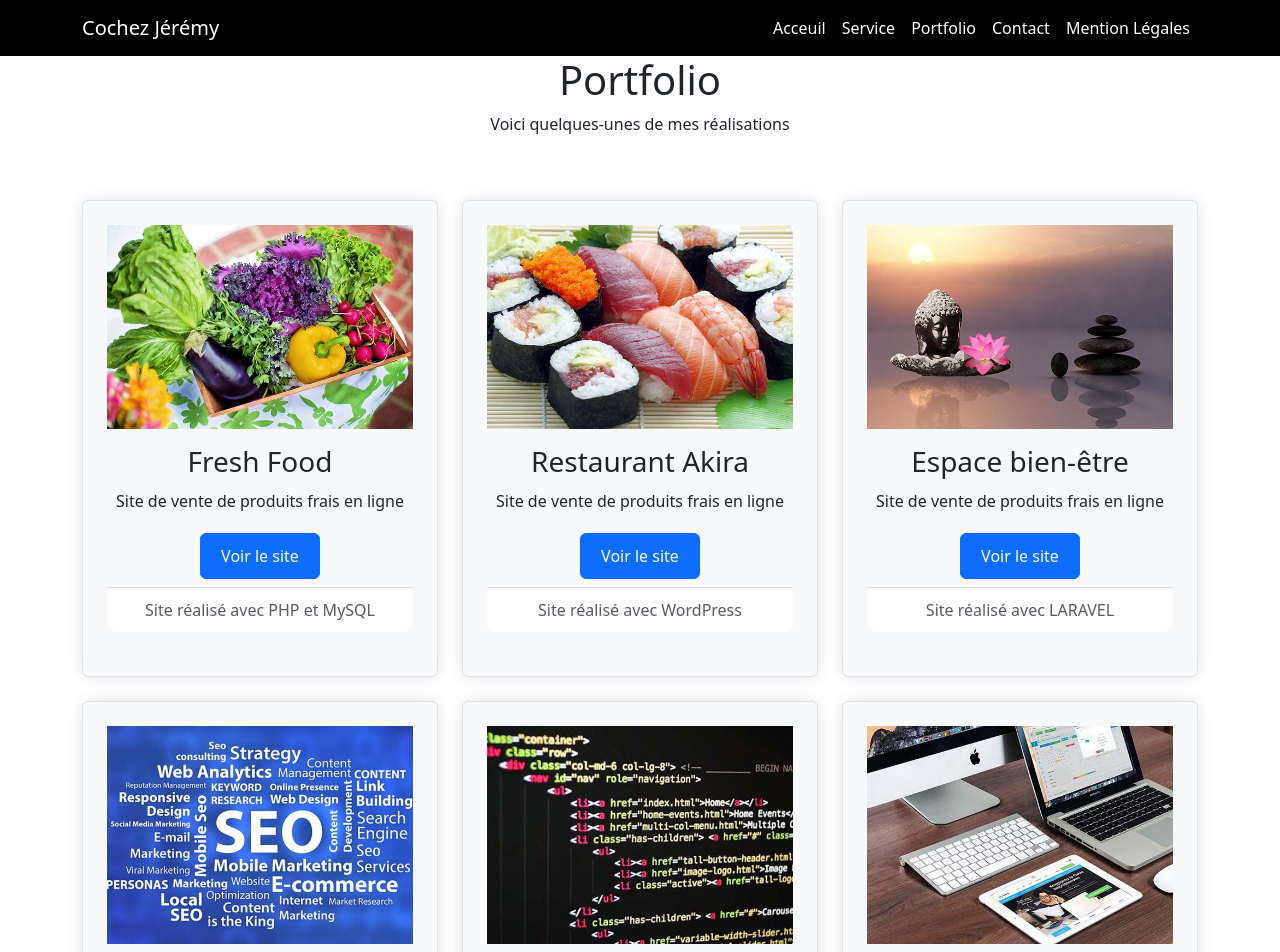
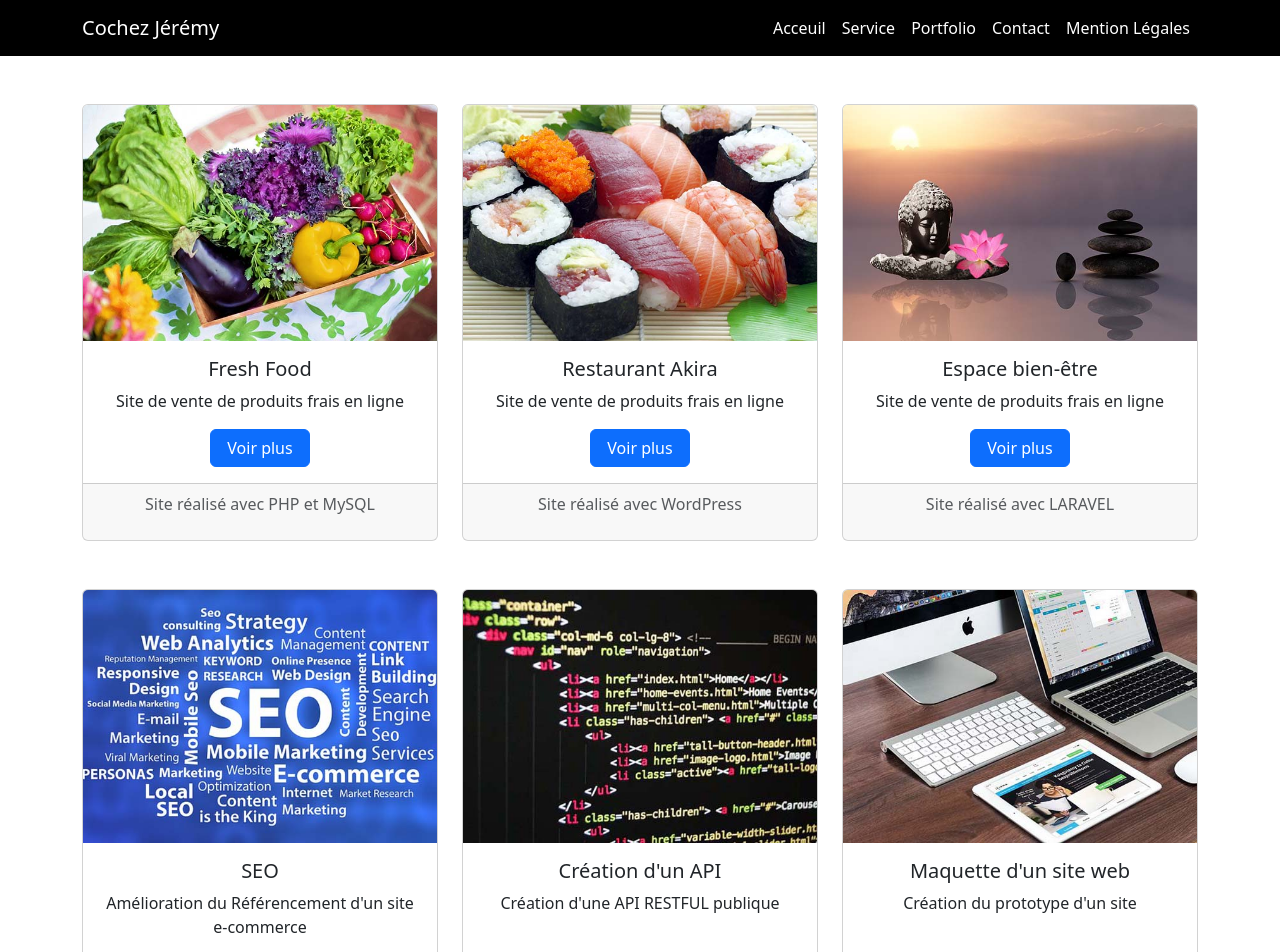
Before and after one commit to Jeremy-c62/projet-react, a React (Create React App) app: page /portfolio in a window 1280 px wide. Shown: the top 952 px of the page. Built offline with nearby package versions, Linux system fonts and the light colour scheme.

Commit message:
modification et amélioration du protfolio

```diff
--- a/src/asset/styles/Portfolio.css
+++ /dev/null
@@ -1,42 +0,0 @@
-.portfolio-card {
-    position: relative;
-    background-color: #f8f9fa;
-    padding: 20px;
-    border-radius: 10px;
-    box-shadow: 0px 0px 15px rgba(0, 0, 0, 0.1);
-    display: flex;
-    flex-direction: column;
-    justify-content: flex-start;
-    align-items: center; /* Centre le contenu horizontalement */
-    height: 100%; /* Assure une hauteur uniforme pour toutes les cartes */
-    text-align: center;
-}
-
-.portfolio-card img {
-    margin-bottom: 20px; /* Ajoute un espacement sous l'image */
-}
-
-.portfolio-card h3 {
-    margin-bottom: 10px; /* Espacement sous le titre */
-}
-
-.portfolio-card p {
-    margin-bottom: 20px; /* Espacement sous le texte descriptif */
-}
-
-.portfolio-card .btn {
-    margin-bottom: 30px; /* Espacement sous le bouton */
-    align-self: center; /* S'assure que le bouton est centré horizontalement */
-    padding: 10px 20px;
-    margin-left: 0px;
-}
-
-.portfolio-card .text-muted {
-    margin-top: auto; /* Le texte en bas de la carte reste en bas */
-    padding: 10px;
-    background-color: rgba(255, 255, 255, 0.85); /* Fond légèrement transparent */
-    border-top: 1px solid #dee2e6; /* Bordure supérieure pour séparer */
-    width: 100%;
-    border-radius: 0 0 10px 10px; /* Coins inférieurs arrondis */
-    text-align: center;
-}
--- a/src/pages/Portfolio.js
+++ b/src/pages/Portfolio.js
@@ -1,128 +1,98 @@
 import React from "react";
 import "bootstrap/dist/css/bootstrap.min.css";
-import bannerImage from "../asset/images/banner.jpg";
 import freshFoodImage from "../asset/images/portfolio/fresh-food.jpg";
 import restaurantAkiraImage from "../asset/images/portfolio/restaurant-japonais.jpg";
 import espaceBienEtreImage from "../asset/images/portfolio/espace-bien-etre.jpg";
 import seo from "../asset/images/portfolio/seo.jpg";
 import creationApi from "../asset/images/portfolio/coder.jpg";
 import Maquette from "../asset/images/portfolio/screens.jpg";
-import "../asset/styles/Portfolio.css"; // Vos styles séparés
+
+const Task = ({ imageSrc, title, description, link, tech }) => {
+    return (
+        <div className="card h-100 d-flex flex-column">
+            <img src={imageSrc} className="card-img-top img-fluid" alt={title} />
+            <div className="card-body d-flex flex-column text-center"> {/* Texte centré */}
+                <h5 className="card-title">{title}</h5>
+                <p className="card-text">{description}</p>
+                <div className="mt-auto d-flex justify-content-center">
+                    <a href={link} className="btn btn-primary w-100 text-center" style={{ maxWidth: "100px", marginLeft: "0px" }}>
+                        Voir plus
+                    </a>
+                </div>
+            </div>
+            <div className="card-footer text-center">
+                <p className="text-muted">{tech}</p>
+            </div>
+        </div >
+    );
+};
 
 const Portfolio = () => {
     return (
-        <>
-            {/* Section bannière */}
-            <section
-                className="portfolio-banner"
-                style={{
-                    backgroundImage: `url(${bannerImage})`, // Image bannière
-                }}
-            >
-            </section>
-            <div className="text-center">
-                <h1>Portfolio</h1>
-                <p>Voici quelques-unes de mes réalisations</p>
+        <div className="container my-5">
+            {/* Grille des cartes */}
+            <div className="row row-cols-1 row-cols-md-3 g-4">
+                {/* Première ligne des cartes */}
+                <div className="col">
+                    <Task
+                        imageSrc={freshFoodImage}
+                        title="Fresh Food"
+                        description="Site de vente de produits frais en ligne"
+                        link="#"
+                        tech="Site réalisé avec PHP et MySQL"
+                    />
                 </div>
-
-            {/* Section des cartes du portfolio */}
-            <section className="portfolio-section py-5">
-                <div className="container">
-                    <div className="row">
-                        {/* Carte Fresh Food */}
-                        <div id="fresh-food" className="col-lg-4 col-md-6 mb-4">
-                            <div className="portfolio-card text-center p-4 border rounded bg-light">
-                                <img
-                                    src={freshFoodImage}
-                                    alt="Fresh Food"
-                                    className="img-fluid mb-3"
+                <div className="col">
+                    <Task
+                        imageSrc={restaurantAkiraImage}
+                        title="Restaurant Akira"
+                        description="Site de vente de produits frais en ligne"
+                        link="#"
+                        tech="Site réalisé avec WordPress"
                     />
-                                <h3>Fresh Food</h3>
-                                <p>Site de vente de produits frais en ligne</p>
-                                <a href="#" className="btn btn-primary mb-2">Voir le site</a>
-                                <p className="text-muted">Site réalisé avec PHP et MySQL</p>
+                </div>
+                <div className="col">
+                    <Task
+                        imageSrc={espaceBienEtreImage}
+                        title="Espace bien-être"
+                        description="Site de vente de produits frais en ligne"
+                        link="#"
+                        tech="Site réalisé avec LARAVEL"
+                    />
                 </div>
             </div>
 
-                        {/* Carte Restaurant Akira */}
-                        <div id="restaurant-akira" className="col-lg-4 col-md-6 mb-4">
-                            <div className="portfolio-card text-center p-4 border rounded bg-light">
-                                <img
-                                    src={restaurantAkiraImage}
-                                    alt="Restaurant Akira"
-                                    className="img-fluid mb-3"
+            {/* Deuxième ligne des cartes */}
+            <div className="row row-cols-1 row-cols-md-3 g-4 mt-4">
+                <div className="col">
+                    <Task
+                        imageSrc={seo}
+                        title="SEO"
+                        description="Amélioration du Référencement d'un site e-commerce"
+                        link="#"
+                        tech="Utilisation des SEO"
                     />
-                                <h3>Restaurant Akira</h3>
-                                <p>Site de vente de produits frais en ligne</p>
-                                <a href="#" className="btn btn-primary mb-2">Voir le site</a>
-                                <p className="text-muted">Site réalisé avec WordPress</p>
+                </div>
+                <div className="col">
+                    <Task
+                        imageSrc={creationApi}
+                        title="Création d'un API"
+                        description="Création d'une API RESTFUL publique"
+                        link="#"
+                        tech="PHP-SYMFONY"
+                    />
+                </div>
+                <div className="col">
+                    <Task
+                        imageSrc={Maquette}
+                        title="Maquette d'un site web"
+                        description="Création du prototype d'un site"
+                        link="#"
+                        tech="Site réalisé avec FIGMA"
+                    />
                 </div>
             </div>
-
-                        {/* Carte Espace bien-être */}
-                        <div id="espace-bien-etre" className="col-lg-4 col-md-6 mb-4">
-                            <div className="portfolio-card text-center p-4 border rounded bg-light">
-                                <img
-                                    src={espaceBienEtreImage}
-                                    alt="Espace bien-être"
-                                    className="img-fluid mb-3"
-                                />
-                                <h3>Espace bien-être</h3>
-                                <p>Site de vente de produits frais en ligne</p>
-                                <a href="#" className="btn btn-primary mb-2">Voir le site</a>
-                                <p className="text-muted">Site réalisé avec LARAVEL</p>
         </div>
-                        </div>
-
-                        {/* Carte SEO */}
-                        <div id="seo" className="col-lg-4 col-md-6 mb-4">
-                            <div className="portfolio-card text-center p-4 border rounded bg-light">
-                                <img
-                                    src={seo}
-                                    alt="SEO"
-                                    className="img-fluid mb-3"
-                                />
-                                <h3>SEO</h3>
-                                <p>Amélioration du Référencement d'un site e-commerce</p>
-                                <a href="#" className="btn btn-primary mb-2">Voir le site</a>
-                                <p className="text-muted">Utilisation des SEO</p>
-                            </div>
-                        </div>
-
-                        {/* Carte Création d'API */}
-                        <div id="creation-api" className="col-lg-4 col-md-6 mb-4">
-                            <div className="portfolio-card text-center p-4 border rounded bg-light">
-                                <img
-                                    src={creationApi}
-                                    alt="Création API"
-                                    className="img-fluid mb-3"
-                                />
-                                <h3>Création d'un API</h3>
-                                <p>Création d'une API RESTFUL publique</p>
-                                <a href="#" className="btn btn-primary mb-2">Voir le site</a>
-                                <p className="text-muted">PHP-SYMFONY</p>
-                            </div>
-                        </div>
-
-                        {/* Carte Maquette */}
-                        <div id="maquette-site-web" className="col-lg-4 col-md-6 mb-4">
-                            <div className="portfolio-card text-center p-4 border rounded bg-light">
-                                <img
-                                    src={Maquette}
-                                    alt="Maquette"
-                                    className="img-fluid mb-3"
-                                />
-                                <h3>Maquette d'un site web</h3>
-                                <p>Création du prototype d'un site</p>
-                                <a href="#" className="btn btn-primary mb-2">Voir le site</a>
-                                <p className="text-muted">Site réalisé avec FIGMA</p>
-                            </div>
-                        </div>
-
-                    </div>
-                </div>
-            </section>
-        </>
     );
 };
 
```
Lines whose indentation alone changed are shown as unchanged.
